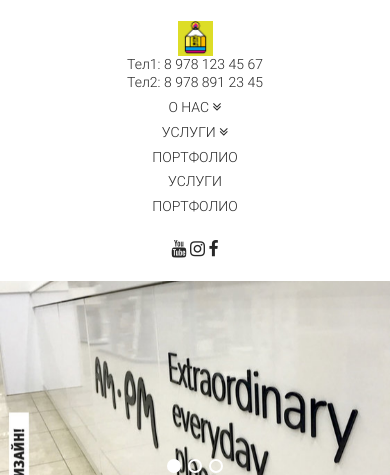
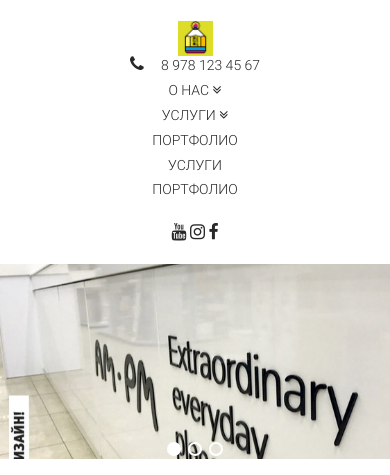
Before and after one commit to vovkaSviter/ZD, a PHP site: page /main.html in a window 390 px wide. Shown: the top 475 px of the page. Run offline with PHP 8.4, Linux system fonts and the light colour scheme.

Commit message:
Phones: 1 line deleted, icon added

```diff
--- a/markup/css/zhgi.css
+++ b/markup/css/zhgi.css
@@ -118,6 +118,10 @@ nav.siteNav {
     background-repeat: no-repeat; }
   nav.siteNav .phones {
     text-align: right; }
+    nav.siteNav .phones i {
+      display: inline-block;
+      margin-right: 1rem;
+      font-size: 1.25rem; }
   nav.siteNav .socials {
     display: flex;
     justify-content: space-between; }
--- a/markup/css/zhgi.sass
+++ b/markup/css/zhgi.sass
@@ -40,6 +40,10 @@ nav.siteNav
     background-repeat: no-repeat
   .phones
     text-align: right
+    i
+      display: inline-block
+      margin-right: 1rem
+      font-size: 1.25rem
   .socials
     display: flex
     justify-content: space-between
--- a/markup/main.html
+++ b/markup/main.html
@@ -23,8 +23,8 @@
                     <a href="#" class="logo col-xs-12 col-md-2 pull-left"></a>
 
                     <div class="phones col-xs-12 col-md-3 pull-right">
-                        Тел1: 8 978 123 45 67<br>
-                        Тел2: 8 978 891 23 45
+                        <i class="fa fa-phone"></i>
+                        8 978 123 45 67
                     </div>
 
                     <ul class="navList col-xs-12 col-md-5 pull-left">
```
Also changed, not shown: 1 other file.
